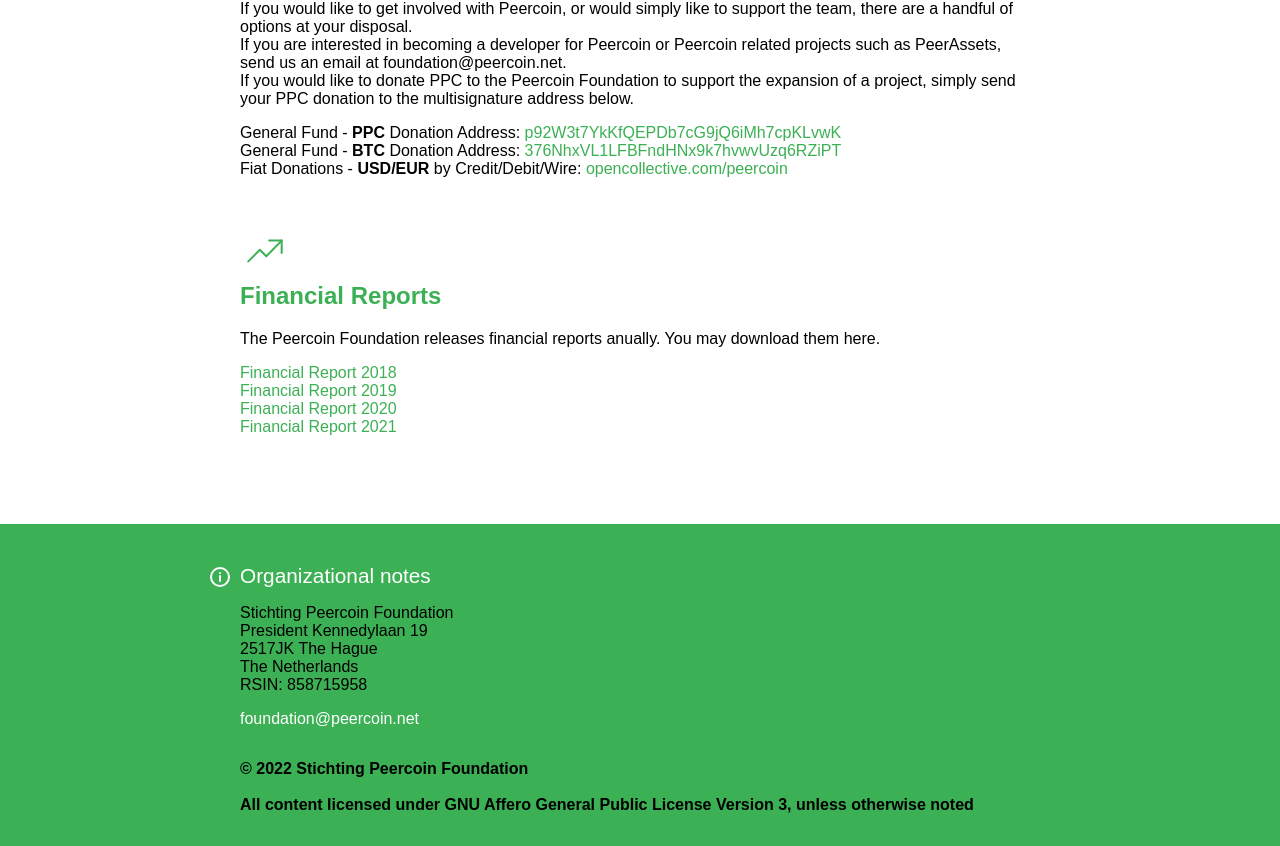
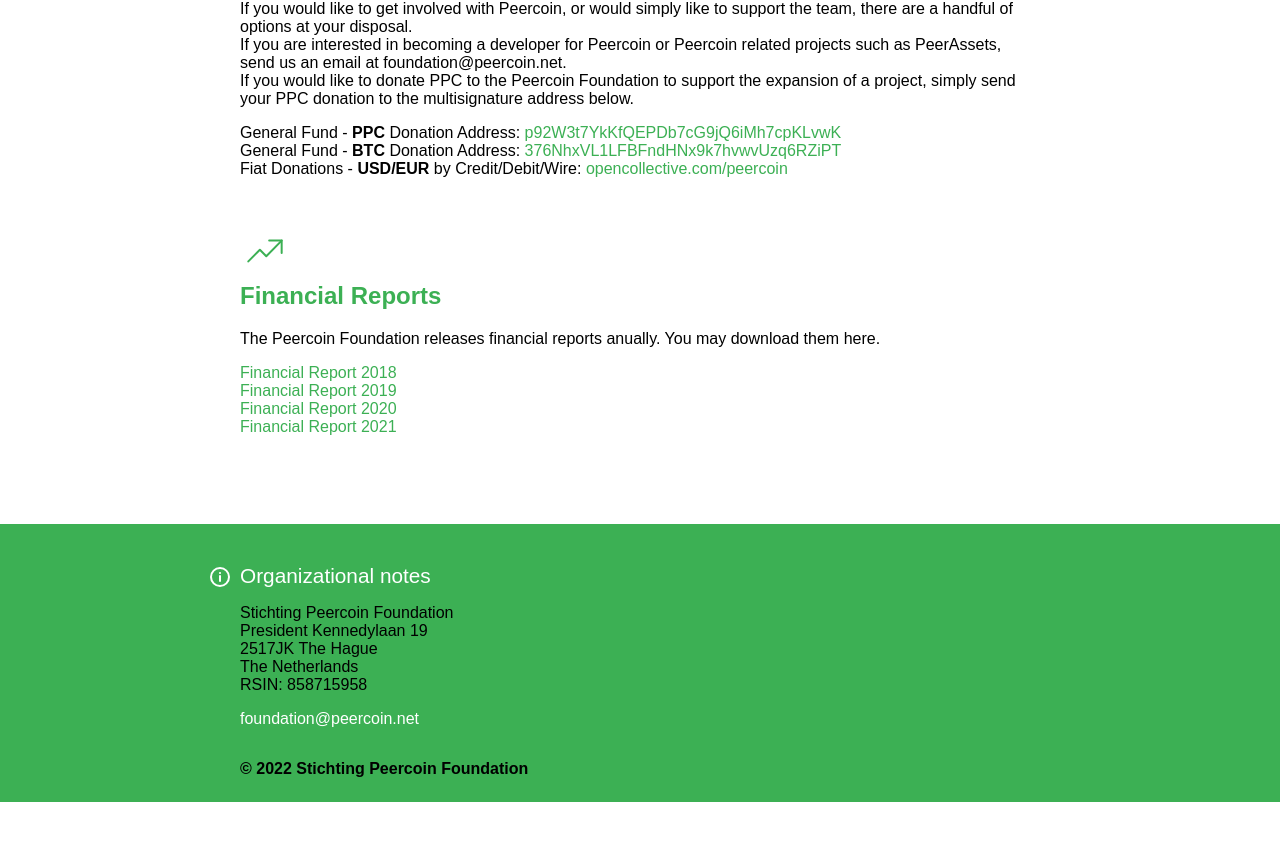
Before and after one commit to peercoin/foundation.peercoin.net, a React (Create React App) app: page / in a window 1280 px wide. Shown: the part 668-1514 px from the top of the page. After the commit the page ends 1470 px from the top, so only its background shows below. Built offline with nearby package versions, Linux system fonts and the light colour scheme; a web font is replaced by a local one.

Commit message:
remove license

```diff
--- a/src/App.scss
+++ b/src/App.scss
@@ -91,7 +91,7 @@
   };
 
   .content__container {
-    padding-bottom: 1rem;
+    padding-bottom: 0.5rem;
   }
 }
 
--- a/src/components/Footer.js
+++ b/src/components/Footer.js
@@ -11,8 +11,7 @@
                 </div>
                 <div className="mt-2">
                     <p className='bold'>
-                        © {new Date().toLocaleString('en-US', { 'year': 'numeric' })} Stichting Peercoin Foundation<br /><br />
-                        All content licensed under GNU Affero General Public License Version 3, unless otherwise noted
+                        © {new Date().toLocaleString('en-US', { 'year': 'numeric' })} Stichting Peercoin Foundation
                     </p>
                 </div>
             </div>
```
